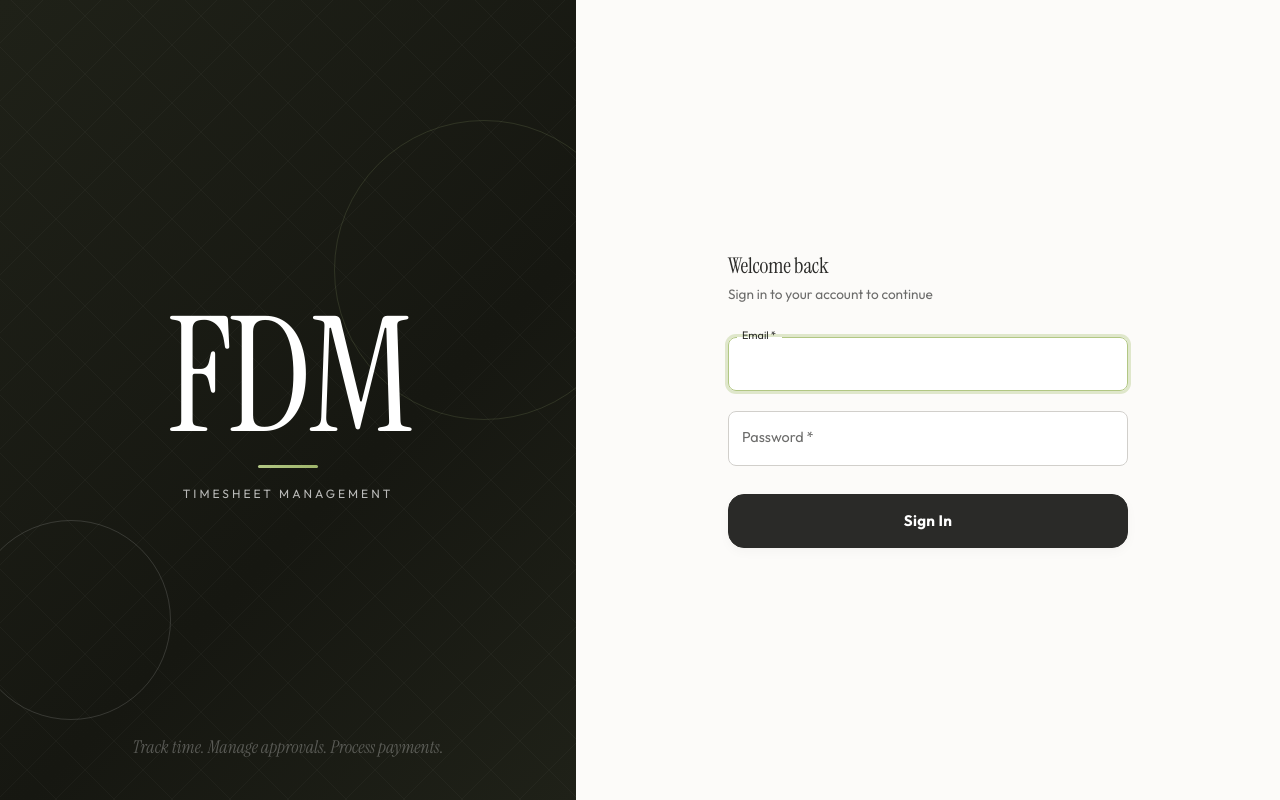
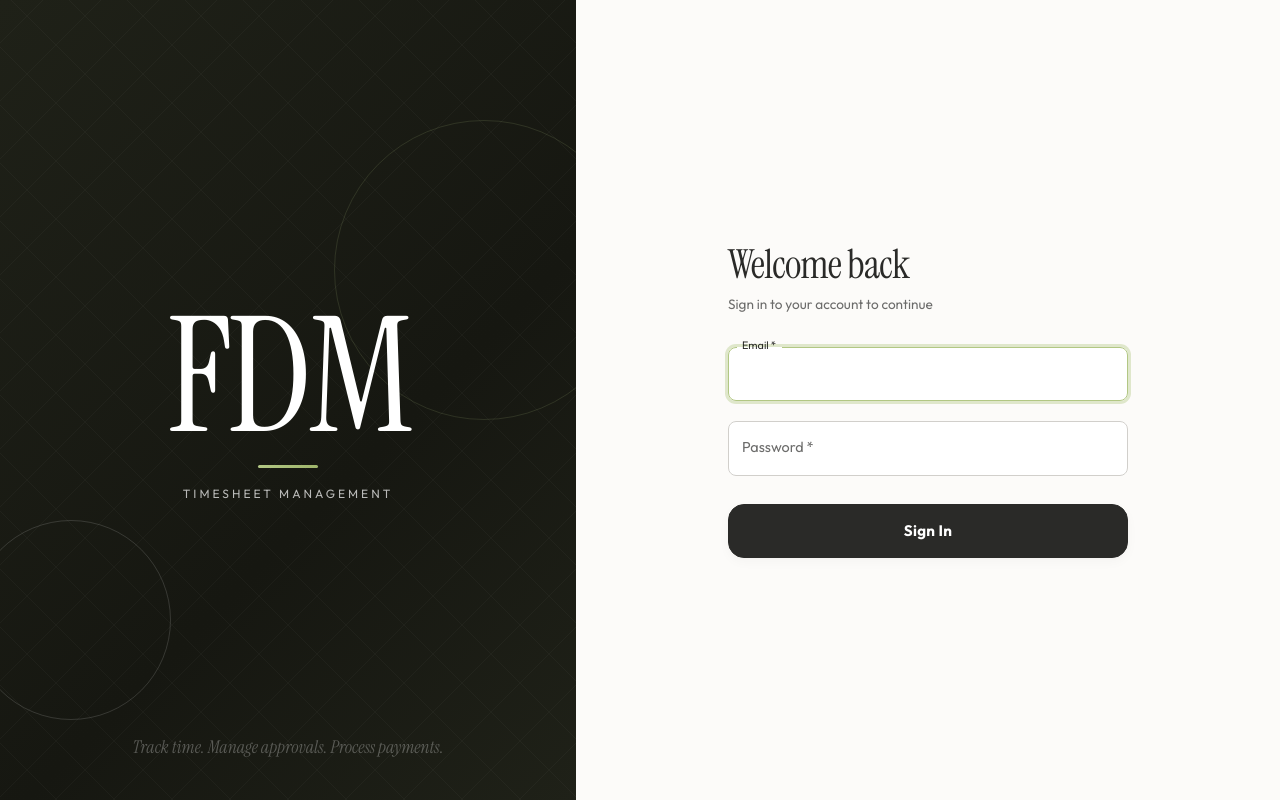
Before and after one commit to kelvinyliu/fdm-timesheet, a React (Vite) app in the folder client/: page /login in a window 1280 px wide. Built offline with nearby package versions, Linux system fonts and the light colour scheme; no server answers.

Commit message:
Refined design of ux components

```diff
--- a/client/src/pages/auth/LoginPage.jsx
+++ b/client/src/pages/auth/LoginPage.jsx
@@ -221,10 +221,15 @@ export default function LoginPage() {
           </Box>
 
           <Typography
-            variant="h4"
+            variant="h1"
             sx={{
               fontFamily: '"Instrument Serif", Georgia, serif',
-              mb: 0.5,
+              color: palette.textPrimary,
+              lineHeight: 1.1,
+              mb: 1,
+              display: 'flex',
+              alignItems: 'baseline',
+              gap: 1
             }}
           >
             Welcome back
@@ -284,7 +289,12 @@ export default function LoginPage() {
                   backgroundColor: palette.primary,
                   color: palette.primaryContrast,
                   borderColor: palette.primary,
+                  transform: 'translateY(-1px)',
+                  boxShadow: '0 4px 12px rgba(0,0,0,0.15)',
                 },
+              '&:active': {
+              transform: 'translateY(0)',
+              }
               }}
             >
               {loading ? 'Signing in...' : 'Sign In'}
```
